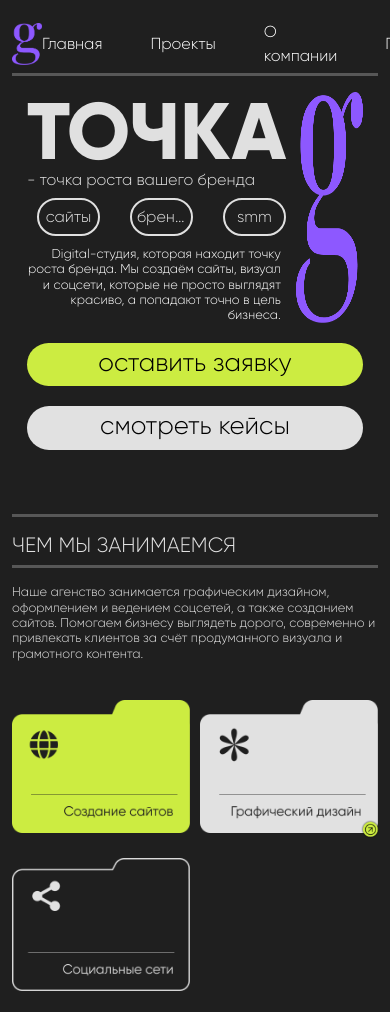
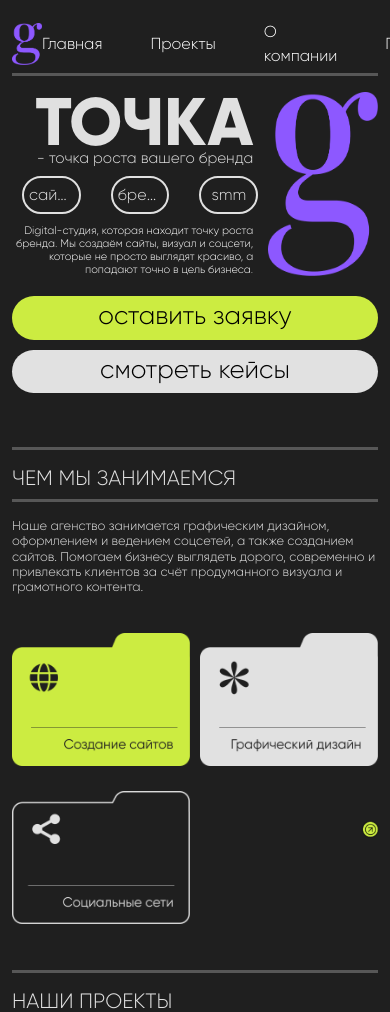
Before and after one commit to ToHellForever/g, a Django app: page / in a window 390 px wide; the page is wider, and only the part inside the window is pictured. Shown: the top 1012 px of that part. Run offline with Django 5.2, Linux system fonts and the light colour scheme; data that the repository does not hold is empty.

Commit message:
подкорретировал заголовки и текст, нужно сделать 3 кнопки под текстом

```diff
--- a/static/css/mobile-styles.css
+++ b/static/css/mobile-styles.css
@@ -11,29 +11,29 @@
 
 /* Левая колонка (80% ширины) */
 .mobile-left-column {
-    flex: 0 0 80%;
-    max-width: 80%;
+    flex: 0 0 70%;
     padding-right: 10px;
     display: flex;
     flex-direction: column;
     justify-content: flex-start;
     align-items: flex-start;
-    height: 100%;
+    height: auto;
 }
 
 /* Колонка для логотипа (20% ширины) */
 .mobile-logo-column {
-    flex: 0 0 20%;
-    max-width: 20%;
+    flex: 0 0 30%;
     padding-left: 10px;
     display: flex;
     justify-content: flex-end;
+    align-items: stretch;
 }
 
 /* Логотип */
-.mobile-logo {
-    max-width: 100%;
+.mobile-logo img {
+    width: auto;
     height: 100%;
+    max-width: none;
 }
 
 /* Контейнер для кнопок на всю ширину */
@@ -93,12 +93,20 @@
 /* Мобильная версия */
 @media screen and (max-width: 768px) {
     .mobile-h1 {
-        font-size: 5rem !important;
-        line-height: 1;
+        width: 100%;
+        font-size: clamp(4.2rem, 16vw, 8rem) !important;
+        line-height: 0.9;
+        overflow-wrap: break-word;
+        word-break: break-all;
+        text-align: right;
+        padding-right: 15px !important;
     }
 
     .g-p {
-        font-size: 1rem !important;
+        font-size: clamp(0.95rem, 3.5vw, 8rem) !important;
+        width: 100%;
+        overflow-wrap: break-word;
+        word-break: break-all;
     }
 
     .desktop-layout {
@@ -109,7 +117,6 @@
         display: flex !important;
         flex-wrap: wrap;
         margin: 0;
-        padding: 0 15px;
     }
 
     .mobile-left-column {
@@ -127,10 +134,11 @@
 
     .mobile-content {
         width: 100%;
+        overflow: hidden;
     }
 
     .button-text {
-        font-size: 0.8rem;
+        font-size: clamp(0.68rem, 2vw, 8rem) !important;
         text-align: right;
         margin-right: 15px;
     }
@@ -138,7 +146,7 @@
 
     .custom-button {
         width: 100% !important;
-        margin-bottom: 10px;
+        margin-bottom: 0px !important;
     }
 
     .three-billets {
```
